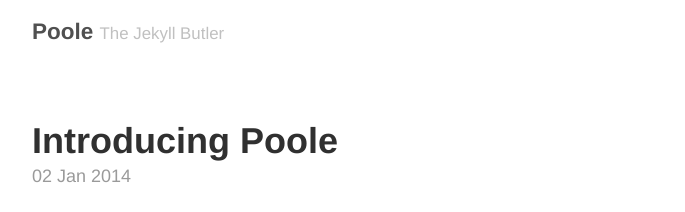
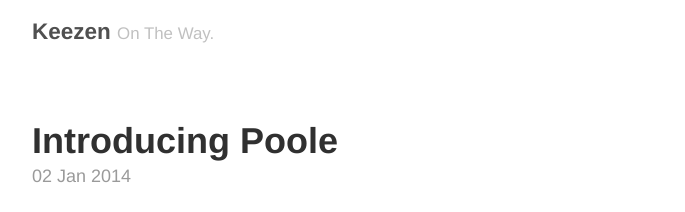
Before and after one commit to keezen/keezen.github.io, a Jekyll site: the page built from index.html, in a window 1280 px wide. Shown: the top 212 px of the page, without its empty margins (293-978 px from the left). Built offline with Jekyll 4.4.1, drawn with Linux system fonts in a browser that asks for light colours; the list of posts is cut into pages by our own code.

Commit message:
Change title.

```diff
--- a/_config.yml
+++ b/_config.yml
@@ -5,8 +5,8 @@ permalink:           pretty
 relative_permalinks: true
 
 # Setup
-title:               Poole
-tagline:             The Jekyll Butler
+title:               Keezen
+tagline:             On The Way.
 url:                 http://getpoole.com
 paginate:            1
 baseurl:             ""
```
